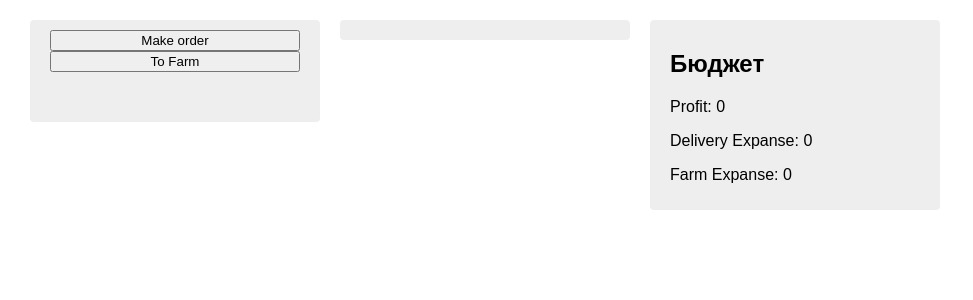
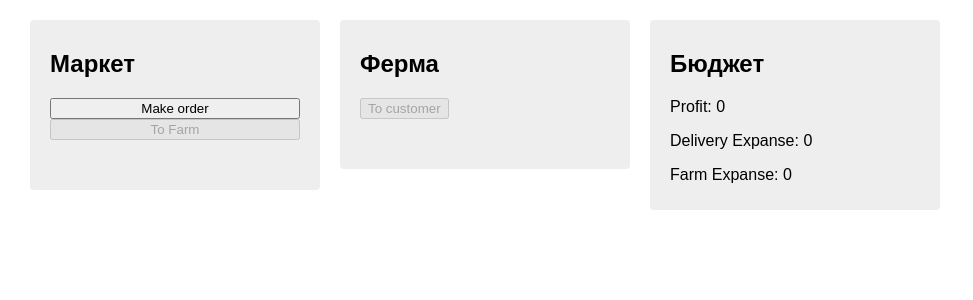
Before and after one commit to temav/React_JS, a React (Create React App) app: page / in a window 1280 px wide. Shown: the top 300 px of the page, without its empty margins (0-973 px from the left). Built offline with nearby package versions, Linux system fonts and the light colour scheme.

Commit message:
add date in order

```diff
--- a/src/components/Farm/Farm.js
+++ b/src/components/Farm/Farm.js
@@ -1,5 +1,6 @@
 import React, { Component } from 'react';
-import {createOrder, moveOrderToFarm} from '../../actions/marketActions';
+// import {createOrder, moveOrderToFarm} from '../../actions/marketActions';
+import {moveOrderToCustomer} from '../../actions/farmActions';
 import './Farm.css';
 import Order from '../Order';
 import { connect } from 'react-redux';
@@ -9,21 +10,27 @@ const mapStateToProps = ({farm}) => ({
 });
 
 const mapDispatchToProps = {
-  createOrder,
-  moveOrderToFarm,
+  // createOrder,
+  // moveOrderToFarm,
+  moveOrderToCustomer
 };
 
 export class Farm extends Component {
   render() {
-    const {farm} = this.props;
+    const {farm, moveOrderToCustomer} = this.props;
     return <div className="farm">
+      <h2>Ферма</h2>
+      <button disabled={farm.orders.length === 0}
+      onClick={() => moveOrderToCustomer(farm.orders[0])}>To customer</button>
+      <div className="order-list">
       {farm.orders.map((item, index) => <Order key={index}
       id={item.id}
       name={item.name}
       price={item.price}
-      // data={item.createdAt }
+      date={`${item.createdAt}`}
       >
       </Order>)}
+      </div>
     </div>;
   }
 }
--- a/src/components/Market/Market.js
+++ b/src/components/Market/Market.js
@@ -52,16 +52,18 @@ export class Market extends Component {
   render() {
     const {market, createOrder, moveOrderToFarm} = this.props;
     return <div className="market">
+      <h2>Маркет</h2>
       <div className="new-orders__create-form">
       <button onClick={()=>createOrder(getNewOrder())}>Make order</button>
-      <button onClick={()=>moveOrderToFarm(market.orders[0])}>To Farm</button>
+      <button disabled={market.orders.length === 0}
+        onClick={()=>moveOrderToFarm(market.orders[0])}>To Farm</button>
       </div>
       <div className="order-list">
       {market.orders.map((item, index) => <Order key={index}
       id={item.id}
       name={item.name}
       price={item.price}
-      // data={item.createdAt }
+      date={`${item.createdAt}`}
       >
       </Order>)}
       </div>
--- a/src/components/Order/Order.js
+++ b/src/components/Order/Order.js
@@ -1,11 +1,11 @@
 import React from 'react';
 import './Order.css';
 
-const Order = ({ name, price, data }) => (
+const Order = ({ name, price, date }) => (
   <div className="order">
     <p>Продукт: {name}</p>
     <p>Цена: {price}</p>
-    <p>Дата: {data}</p>
+    <p>Дата: {date}</p>
   </div>
 );
 
```
